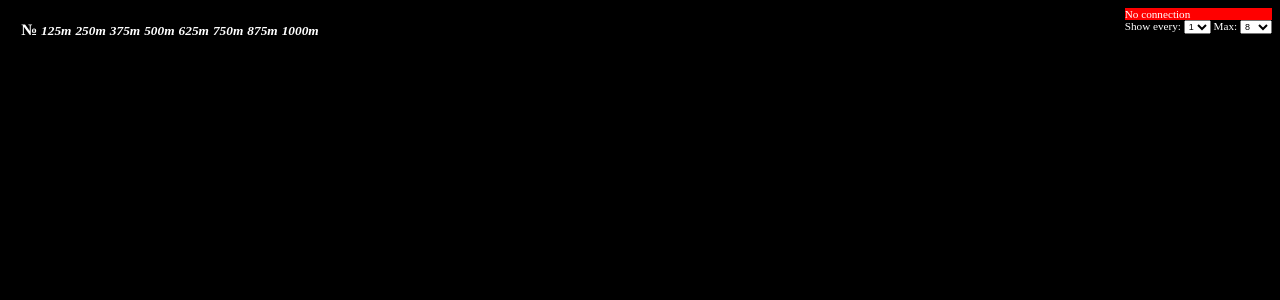
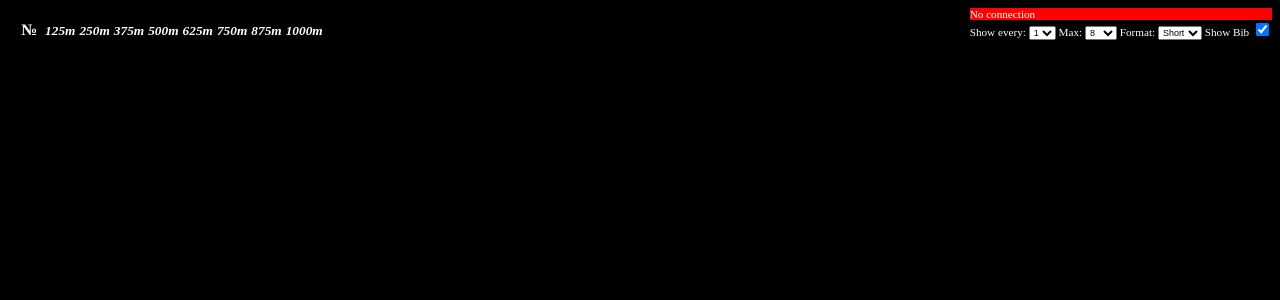
Before and after one commit to la55/trloop, a Python web app: template templates/index.html in a window 1280 px wide. Shown: the top 300 px of the page. Run offline with Jinja, Linux system fonts and the light colour scheme; the template is opened without the code that fills it: most values are stand-ins (such as "Sample title", 1, 10 or a date in 2020); lists and menus that the app fills with data are empty.

Commit message:
Added AB

```diff
--- a/templates/index.html
+++ b/templates/index.html
@@ -9,7 +9,7 @@
  body {background-color: #000; color: #fff; }
  table { width: auto; }
  table th { text-align: left; }
- table td { padding: 0.5em; }
+ table td { text-align: left; padding: 0.5em; }
  .settings { margin-bottom: -100px; float: right; font-size: 0.7em; }
   select {font-size: 0.8em;  }
 </style>
@@ -34,6 +34,13 @@
                   <option v-for="i in [1,2,4,8,16,24,32]" v-text="i">
                   </option>
                 </select>
+                Format:
+                <select v-model="format_res">
+                  <option value="short">Short</options>
+                  <option value="full">Full</options>
+                </select>
+		<label for="checkbox">Show Bib</label>
+		<input type="checkbox" id="show_bib" v-model="show_bib">
               </div>
             </div>
             <table>
@@ -42,16 +49,19 @@
                    <div>
                      <table>
                         <tr>
-                           <th>№
+                           <th v-if="show_bib">№
+                           </th>
+                           <th>
                            </th>
                            <th v-for="i in 32" v-if="i % pulse == 0" v-show="i <= max">
-                             <i><small><span v-text="i * 125"></span>m</i>
+                             <i><small><span v-text="i * 125"></span>m</small></i>
                            </th>
                         </tr>
                         <tr v-for="res in results">
-                          <td><big><strong><span v-text="res.bib"></span></strong></big></td>
+                          <td v-if="show_bib"><big><strong><span v-text="res.bib"></span></strong></big></td>
+                          <td><big><strong><span v-text="getAB(res.bib)"></span></strong></big></td>
                           <td v-for="time in res.times" v-if="time.pulse % pulse == 0 && time.bib != 0">
-                             <span v-text="time.res" @click="doCopy(time.res)"></span><br>
+                             <span v-text="getRes(time.res)" @click="doCopy(getRes(time.res))"></span><br>
                              <small><small><span v-text="get_lap(time, res)" @click="doCopy(get_lap(time, res))"></span></small></small>
                           </td>
                         </tr>
@@ -72,6 +82,8 @@
         onAir : 0,
         pulse : 1,
         max : 8,
+        format_res : 'short',
+        show_bib : true,
     },
 
     created: function () {
@@ -98,6 +110,28 @@
     },
 
     methods: {
+      getAB: function (bib) {
+	let ab = 'A'
+	if (parseInt(bib) > 100) {
+	  ab = 'B'
+	}
+	return ab
+      },
+      getRes: function (time) {
+	let res = time
+	if (app.format_res == 'full') {
+		if (res.length < 7) {
+		  if (res.length == 5) {
+		    res = `00:0${res}`
+		  }
+
+		  if (res.length == 6) {
+		    res = `00:${res}`
+		  }
+		}
+	}
+	return res
+      },
       doCopy: function (res) {
         this.$copyText(res).then(function (e) {
           alert(`Copied ${res}`)
```
